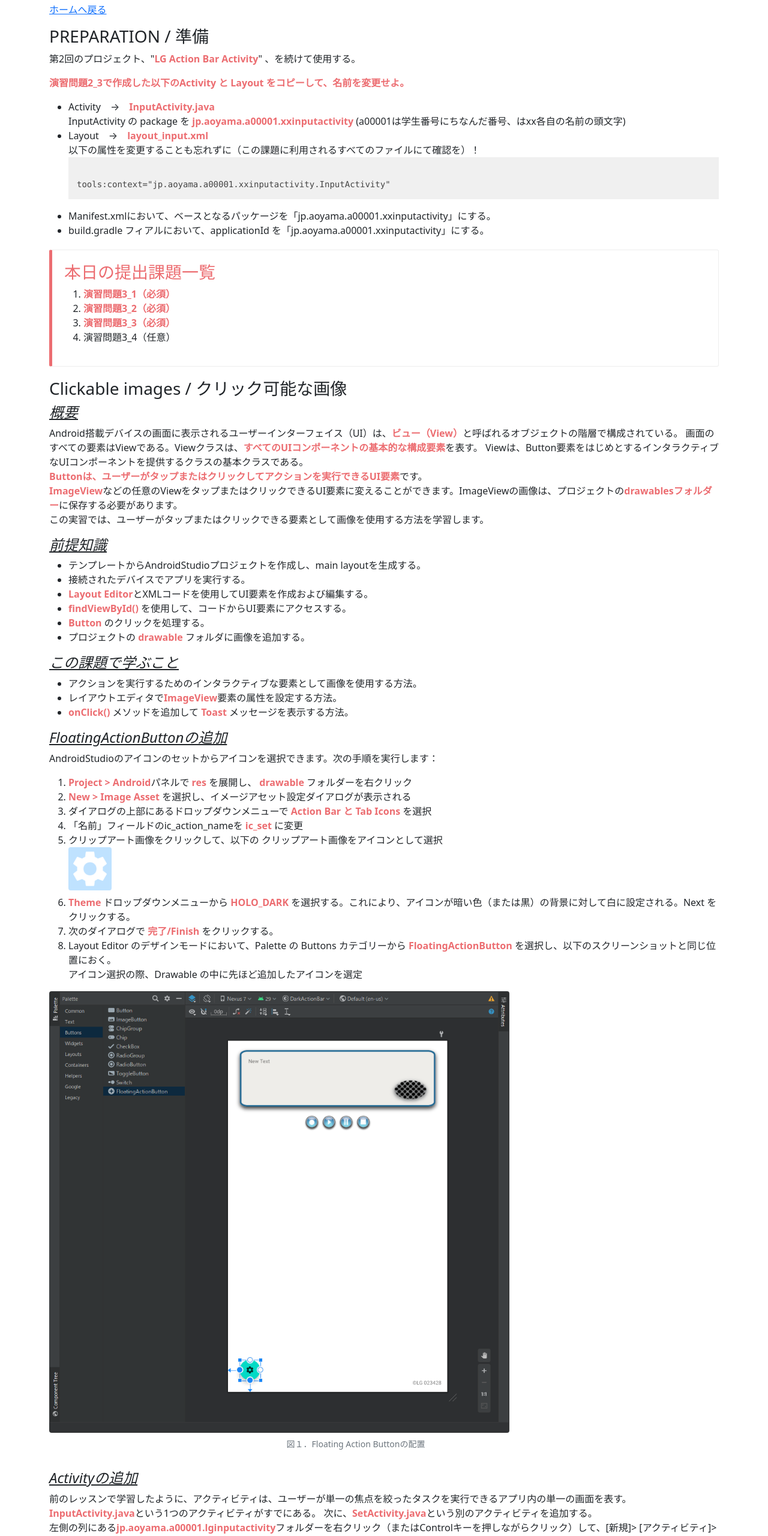
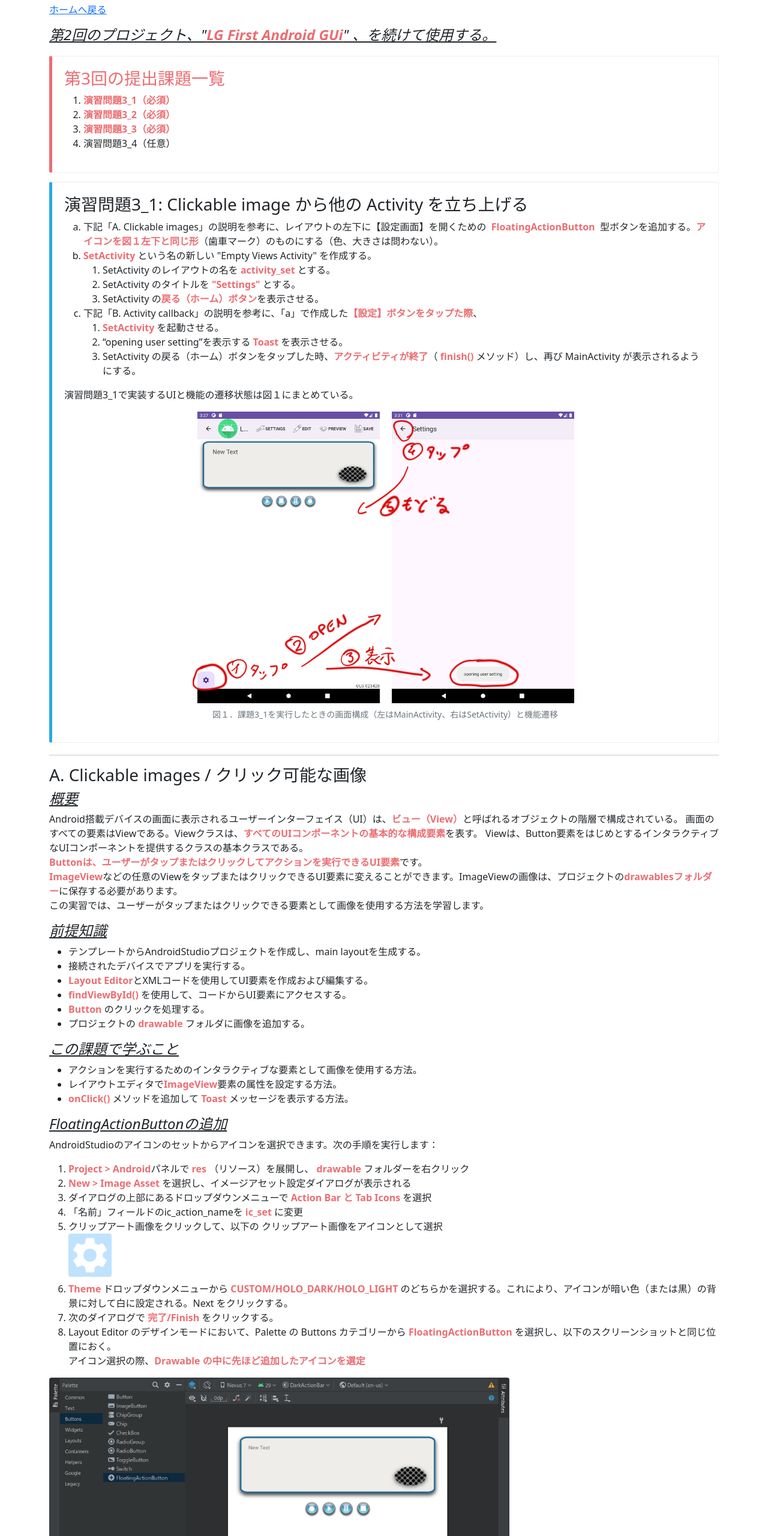
Before and after one commit to lopezlabjp/iit, a plain HTML site: page android/ex3rd.html in a window 1280 px wide. Shown: the part 140-2700 px from the top of the page at 60% size. Drawn offline with nearby package versions, Linux system fonts and the light colour scheme.

Commit message:
演習課題3_1

```diff
--- a/android/ex3rd.html
+++ b/android/ex3rd.html
@@ -21,9 +21,10 @@
   </p>
   <p><a href="index.html">ホームへ戻る</a></p>
   <div class="contents">
-    <h3>PREPARATION / 準備</h3>
-    <p> 第2回のプロジェクト、"<strong>LG Action Bar Activity</strong>" 、を続けて使用する。</p>
-    <p><strong>演習問題2_3で作成した以下のActivity と Layout をコピーして、名前を変更せよ。 </strong>
+    <h4>第2回のプロジェクト、"<strong>LG First Android GUi</strong>" 、を続けて使用する。</h4>
+
+    <!------ 古いバージョン ----
+    <p>レイアウトは、<strong>演習問題2_3で作成した Layout をコピーして、名前を変更せよ。 </strong>
 	<ul>
 			<li>Activity　→　<strong>InputActivity.java</strong><br>
 			InputActivity の package を <strong>jp.aoyama.a00001.xxinputactivity</strong> (a00001は学生番号にちなんだ番号、はxx各自の名前の頭文字)</li>
@@ -38,8 +39,10 @@ tools:context="jp.aoyama.a00001.xxinputactivity.InputActivity"
 			<li>build.gradle フィアルにおいて、applicationId を「jp.aoyama.a00001.xxinputactivity」にする。</li>
 	  </ul>
 	  </p>
+---------------------->
+
 <div class="practice practice-checkpoint">
-	<h3>本日の提出課題一覧</h3>
+	<h3>第3回の提出課題一覧</h3>
 		<ol>
 		<li><strong>演習問題3_1（必須）</strong></li>
 		<li><strong>演習問題3_2（必須）</strong></li>
@@ -48,7 +51,34 @@ tools:context="jp.aoyama.a00001.xxinputactivity.InputActivity"
 		</ol>
 </div>
 
-<h3>Clickable images / クリック可能な画像</h3>
+<div class="practice">
+	<h3>演習問題3_1: Clickable image から他の Activity を立ち上げる</h3>
+	<ol type="a">
+    <li>下記「A. Clickable images」の説明を参考に、レイアウトの左下に【設定画面】を開くための&nbsp; <strong>FloatingActionButton</strong> &nbsp;型ボタンを追加する。<strong>アイコンを図１左下と同じ形</strong>（歯車マーク）のものにする（色、大きさは問わない）。</li>
+    <li><strong>SetActivity</strong> という名の新しい "Empty Views Activity" を作成する。
+      <ol>
+        <li>SetActivity のレイアウトの名を <strong>activity_set</strong> とする。</li>
+        <li>SetActivity のタイトルを <strong>"Settings"</strong> とする。</li>
+        <li>SetActivity の<strong>戻る（ホーム）ボタン</strong>を表示させる。</li>
+      </ol>
+    </li>
+	  <li>下記「B. Activity callback」の説明を参考に、「a」で作成した<strong>【設定】ボタンをタップた際</strong>、
+      <ol>
+        <li><strong>SetActivity</strong> を起動させる。</li>
+        <li>“opening user setting”を表示する <strong>Toast</strong> を表示させる。</li>
+        <li>SetActivity の戻る（ホーム）ボタンをタップした時、<strong>アクティビティが終了</strong>（ <strong>finish()</strong> メソッド）し、再び MainActivity が表示されるようにする。</li>
+      </ol>
+    </li>
+	</ol>
+  <p>演習問題3_1で実装するUIと機能の遷移状態は図１にまとめている。</p>
+	<figure class="figure" align="center">
+		<img src="./assets/images/ex3rd/setting_open-close.png" alt="setting_open-close.png" class="figure-img img-fluid rounded" width="60%">
+	  <figcaption class="figure-caption text-center">図１．課題3_1を実行したときの画面構成（左はMainActivity、右はSetActivity）と機能遷移</figcaption>
+  </div>
+
+	<hr>
+
+<h3>A. Clickable images / クリック可能な画像</h3>
     <h4>概要</h4>
     <p>Android搭載デバイスの画面に表示されるユーザーインターフェイス（UI）は、<strong>ビュー（View）</strong>と呼ばれるオブジェクトの階層で構成されている。 画面のすべての要素はViewである。Viewクラスは、<strong>すべてのUIコンポーネントの基本的な構成要素</strong>を表す。 Viewは、Button要素をはじめとするインタラクティブなUIコンポーネントを提供するクラスの基本クラスである。<br>
       <strong>Buttonは、ユーザーがタップまたはクリックしてアクションを実行できるUI要素</strong>です。<br>
@@ -76,46 +106,45 @@ tools:context="jp.aoyama.a00001.xxinputactivity.InputActivity"
     <h4>FloatingActionButtonの追加</h4>
     <p>AndroidStudioのアイコンのセットからアイコンを選択できます。次の手順を実行します：
     <ol>
-      <li><strong>Project > Android</strong>パネルで<strong> res </strong>を展開し、<strong> drawable </strong>フォルダーを右クリック</li>
+      <li><strong>Project > Android</strong>パネルで<strong> res </strong>（リソース）を展開し、<strong> drawable </strong>フォルダーを右クリック</li>
       <li><strong> New > Image Asset </strong>を選択し、イメージアセット設定ダイアログが表示される</li>
       <li>ダイアログの上部にあるドロップダウンメニューで<strong> Action Bar と Tab Icons </strong>を選択</li>
       <li>「名前」フィールドのic_action_nameを<strong> ic_set </strong>に変更</li>
       <li>クリップアート画像をクリックして、以下の クリップアート画像をアイコンとして選択<br>
         <img src="./assets/images/ex3rd/ic_set.png" class="figure-img img-fluid rounded" alt="ic_set.png"> </li>
-      <li><strong>Theme</strong> ドロップダウンメニューから <strong>HOLO_DARK</strong> を選択する。これにより、アイコンが暗い色（または黒）の背景に対して白に設定される。Next をクリックする。</li>
+      <li><strong>Theme</strong> ドロップダウンメニューから <strong>CUSTOM/HOLO_DARK/HOLO_LIGHT</strong> のどちらかを選択する。これにより、アイコンが暗い色（または黒）の背景に対して白に設定される。Next をクリックする。</li>
       <li>次のダイアログで<strong> 完了/Finish </strong>をクリックする。</li>
       <li>Layout Editor のデザインモードにおいて、Palette の Buttons カテゴリーから<strong> FloatingActionButton </strong>を選択し、以下のスクリーンショットと同じ位置におく。<br>
-        アイコン選択の際、Drawable の中に先ほど追加したアイコンを選定</li>
+        アイコン選択の際、<strong>Drawable の中に先ほど追加したアイコンを選定</strong></li>
     </ol>
     <figure class="figure">
       <img width="75%" src="./assets/images/ex3rd/screenshot_1.png" class="figure-img img-fluid rounded" alt="screenshot_1.png">
-      <figcaption class="figure-caption text-center">図１．Floating Action Buttonの配置</figcaption>
+      <figcaption class="figure-caption text-center">図２．Floating Action Buttonの配置</figcaption>
     </figure>
     </p>
 
-    <h4>Activityの追加</h4>
-    <p> 前のレッスンで学習したように、アクティビティは、ユーザーが単一の焦点を絞ったタスクを実行できるアプリ内の単一の画面を表す。 <strong>InputActivity.java</strong>という1つのアクティビティがすでにある。 次に、<strong>SetActivity.java</strong>という別のアクティビティを追加する。<br>
-      左側の列にある<strong>jp.aoyama.a00001.lginputactivity</strong>フォルダーを右クリック（またはControlキーを押しながらクリック）して、[新規]&gt; [アクティビティ]&gt; [空のアクティビティ]を選択する。
+    <h3>B. Activity callback / 他 Activity の起動と終了</h3>
+    <h4>Activity の追加</h4>
+    <p> 前のレッスンで学習したように、アクティビティは、ユーザーが単一の焦点を絞ったタスクを実行できるアプリ内の単一の画面を表す。 <strong>MAinActivity.java</strong>という1つのアクティビティがすでにある。 次に、<strong>SetActivity.java</strong>という別のアクティビティを追加する。<br>
+      左側の列にある<strong>jp.aoyama.t23428.lgfirstandroidgui</strong>フォルダーを右クリック（またはControlキーを押しながらクリック）して、[New]&gt; [Activity]&gt; [Empty Views Activity] を選択する。
       アクティビティ名を<strong>SetActivity</strong>に、レイアウト名をactivity_setに編集します。 他のオプションはそのままにして、[完了]をクリックする。<br>
       これで、<strong>SetActivity</strong>クラスが<strong>InputActivity</strong>と一緒にjavaフォルダーにリストされ、<strong>activity_set.xml</strong>が <strong>layout</strong> フォルダーにリストされるはず。 </p>
 
-    <h4>Actionの変更</h4>
+    <h4>Action の変更</h4>
 	<p>
 		このステップでは、FloatingActionButton のアクションを変更して、新しい Activity を起動する。
 		<ol>
-			<li>InputActivityを開く</li>
-			<li>設定アイコンをタップした際、<strong>SetActivity</strong>が開始されるよう、<strong>myBtnClick</strong>（View view）メソッドに<strong>明示的 Intent</strong>の作成コードを追加する（else if 文に囲めて）：</li>
+			<li>MainActivity.java を開く</li>
+			<li>設定アイコンをタップした際、 <strong>SetActivity</strong> が起動されるよう、<strong>myBtnClickView view）</strong>メソッド（演習課題2で作成しているはずですが、設定ボタン専用のクリック処理メソッドを作成しても良い）に<strong>明示的 Intent</strong> の作成コードを追加する（必要に応じて else if 文に囲めて）：</li>
+
 <pre><code class="java hljs">
-<!-- public void myBtnClick(View view) {
-	/** これまでのコードそのまま **/
-	else if(v.getId()==R.id.set_btn){-->
 	Intent intent = new Intent(InputActivity.this, SetActivity.class);
 	startActivity(intent);
-<!--	}
-}-->
+
 </code></pre>
-		  <li>アプリを実行し、設定アイコンを使用する floating action button をタップすると、空白の <strong>Activity</strong> が表示される（<strong>SetActivity</strong>）。</li>
-			<li><strong>finish() </strong>メソッドを使うことで、「戻る」ボタンをタップする際、<strong>InputActivity</strong> に戻れる。</li>
+
+		  <li>アプリを実行し、設定アイコンを使用する floating action button をタップすると、空白の <strong>Activity</strong> （SetActivity）が表示されることを確認。</li>
+			<li>SetActivity を終了させ、呼び出した Activity（MainActivity）に戻るには、 <strong>finish()</strong> メソッドを使う。今回は、SetActivityの「戻る」ボタンのタップで終了させる。</li>
         </ol>
 	</p>
 
@@ -139,25 +168,47 @@ tools:context="jp.aoyama.a00001.xxinputactivity.InputActivity"
 		/** 設定ボタンのクリック処理に追加する　**/
 		displayToast(getString(xxxxxxxxx));
 	}
-</code>
-</pre>
+
+</code></pre>
     </ol>
 
   </div>
+
+  <hr></hr>
  <div class="practice">
-	<h3>演習問題3_1: Clickable image から他の Activity を立ち上げる</h3>
+	<h3>演習問題3_2: </h3>
 		<ol type="a">
-	  <li value="1">上記の説明を参考に、「設定」ボタンを押した際、“opening user setting”を表示する Toast が表示されるうえ、SetActivity という empty activity が表に表示されるようにする（図２）。</li>
-		<li value="2">下記図に合せるようにGUIのレイアウトを作成してください（Activity名：Settings　、「戻る」ボタン有り）。</li>
-		<li value="3">「戻る」ボタンをタップするとき、InputActivity に戻るようにする。</li>
+			<li>Tablet の設定にて言語を「<strong>英語（米国）</strong>」を追加し、キーボードを<strong>Qwerty</strong> に指定する。
+          </li>
+			<li>メールアドレスを入力するためのキーボードを表示する</li>
+<li>電話番号を入力するためのテンキーを表示する。</li>
+			<li>Name フィールドの入力がででで大文字になるよう android:inputType 属性を変更するる。</li>
+			<li>オプションを選択するための <strong>Radio button</strong> を追加する（１例でも良い）。</li>
+			<li><strong>Radio button</strong> の<strong>onClick</strong>ハンドラーを設定し、<strong>Toast メッセージ</strong>を用いてどのボタンが選択されたかを表示する。</li>
+			<li>値のセットから1つの値を選択するために、電話番号フィールドに <strong>spinner</strong> を追加し、選択した <strong>spinner</strong> の名前が <strong>Toast</strong> で表示させる。</li>
 		</ol>
+
+		<table><tr>
+			<td align="center">
 				<figure class="figure">
-		<img src="./assets/images/ex3rd/exercise3_1.png" alt="exercise3_1.png" class="figure-img img-fluid rounded" width="50%">
-		<figcaption class="figure-caption text-center">図２．課題3_1(a)の実行時スクリーンショット</figcaption>
+					<img src="./assets/images/ex3rd/exercise3_2_name.png" alt="exercise3_2_name.png" class="figure-img img-fluid rounded" width="80%">
+					<figcaption class="figure-caption text-center">図３．課題3_2の完成時スクリーンショット（Name入力時）</figcaption>
 				</figure>
+			</td>
+			<td align="center">
+				<figure class="figure">
+					<img src="./assets/images/ex3rd/exercise3_2_e-mail_mobile.png" alt="exercise3_2_e-mail_mobile.png" class="figure-img img-fluid rounded" width="80%">
+					<figcaption class="figure-caption text-center">図４．課題3_2の完成時スクリーンショット（e-mail入力時）</figcaption>
+				</figure>
+			</td>
+			<td align="center">
+				<figure class="figure">
+					<img src="./assets/images/ex3rd/exercise3_2_phone_home.png" alt="exercise3_2_phone_home.png" class="figure-img img-fluid rounded" width="80%">
+					<figcaption class="figure-caption text-center">図５．課題3_2の完成時スクリーンショット（電話番号入力時）</figcaption>
+				</figure>
+			</td>
+		</tr></table>
 	</div>
-
-	<hr>
 
 	<h3>Input Control / 入力コントロール</h3>
   <div class="contents">
@@ -298,40 +349,6 @@ public class SetActivity extends AppCompatActivity implements　AdapterView.OnIt
 
     <hr>
       <h4> より詳しい情報は <a href="https://google-developer-training.github.io/android-developer-fundamentals-course-concepts-v2/unit-2-user-experience/lesson-4-user-interaction/4-2-c-input-controls/4-2-c-input-controls.html">Android Developers Guide</a> を参照すること。 </h4>
-  </div>
-	<div class="practice">
-	<h3>演習問題3_2: </h3>
-		<ol type="a">
-			<li>Tablet の設定にて言語を「<strong>英語（米国）</strong>」を追加し、キーボードを<strong>Qwerty</strong> に指定する。
-          </li>
-			<li>メールアドレスを入力するためのキーボードを表示する</li>
-<li>電話番号を入力するためのテンキーを表示する。</li>
-			<li>Name フィールドの入力がででで大文字になるよう android:inputType 属性を変更するる。</li>
-			<li>オプションを選択するための <strong>Radio button</strong> を追加する（１例でも良い）。</li>
-			<li><strong>Radio button</strong> の<strong>onClick</strong>ハンドラーを設定し、<strong>Toast メッセージ</strong>を用いてどのボタンが選択されたかを表示する。</li>
-			<li>値のセットから1つの値を選択するために、電話番号フィールドに <strong>spinner</strong> を追加し、選択した <strong>spinner</strong> の名前が <strong>Toast</strong> で表示させる。</li>
-		</ol>
-
-		<table><tr>
-			<td align="center">
-				<figure class="figure">
-					<img src="./assets/images/ex3rd/exercise3_2_name.png" alt="exercise3_2_name.png" class="figure-img img-fluid rounded" width="80%">
-					<figcaption class="figure-caption text-center">図３．課題3_2の完成時スクリーンショット（Name入力時）</figcaption>
-				</figure>
-			</td>
-			<td align="center">
-				<figure class="figure">
-					<img src="./assets/images/ex3rd/exercise3_2_e-mail_mobile.png" alt="exercise3_2_e-mail_mobile.png" class="figure-img img-fluid rounded" width="80%">
-					<figcaption class="figure-caption text-center">図４．課題3_2の完成時スクリーンショット（e-mail入力時）</figcaption>
-				</figure>
-			</td>
-			<td align="center">
-				<figure class="figure">
-					<img src="./assets/images/ex3rd/exercise3_2_phone_home.png" alt="exercise3_2_phone_home.png" class="figure-img img-fluid rounded" width="80%">
-					<figcaption class="figure-caption text-center">図５．課題3_2の完成時スクリーンショット（電話番号入力時）</figcaption>
-				</figure>
-			</td>
-		</tr></table>
   </div>
 
 	<hr>
```
Also changed, not shown: android/assets/images/ex3rd/setting_btn.png (added), android/assets/images/ex3rd/setting_open-close.png (added), android/assets/images/ex3rd/setting_screen.png (added). Lines whose indentation alone changed are shown as unchanged.
